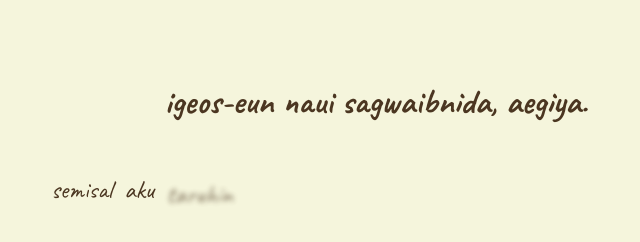
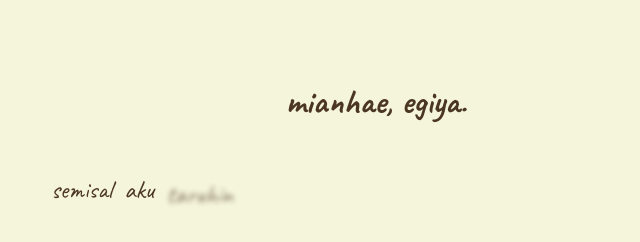
Before and after one commit to ctrlplus-s/aegiyaamaaff, a plain HTML site: page index.html in a window 1280 px wide. Both pictures are taken after a click on the button "Buka Surat". Shown: the top 242 px of the page, without its empty margins (264-904 px from the left). Drawn offline with Linux system fonts and the light colour scheme.

Commit message:
index.html

```diff
--- a/index.html
+++ b/index.html
@@ -3,7 +3,7 @@
 <head>
     <meta charset="UTF-8">
     <meta name="viewport" content="width=device-width, initial-scale=1.0">
-    <title>Surat Untukmu</title>
+    <title>message</title>
     <link href="https://fonts.googleapis.com/css2?family=Caveat:wght@400;700&display=swap" rel="stylesheet">
     <style>
         :root {
@@ -131,7 +131,7 @@
     <div class="decoration"></div>
 
     <div class="letter-container" id="main-content">
-        <h1>igeos-eun naui sagwaibnida, aegiya.</h1>
+        <h1>mianhae, egiya.</h1>
         <div id="text-wrapper"></div>
     </div>
 
```
